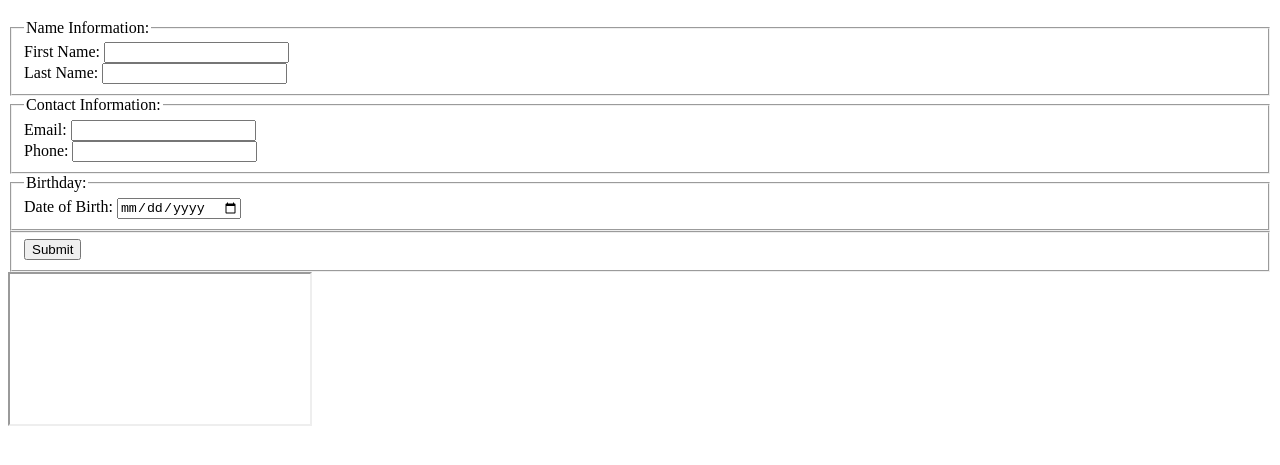
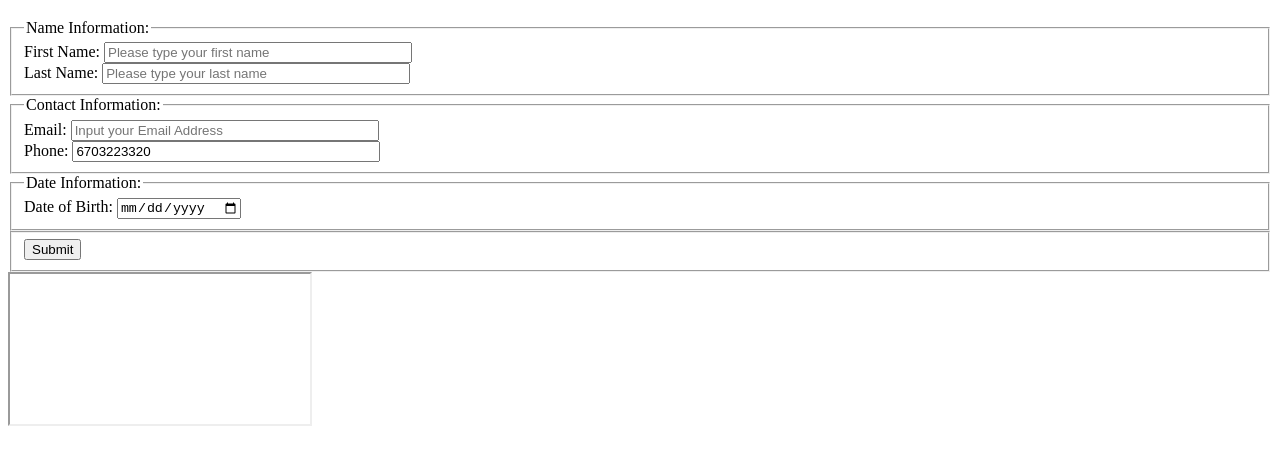
Before and after one commit to AnchelChoy/first-web-form, a plain HTML site: page firstWebForm.html in a window 1280 px wide. Shown: the part 61-526 px from the top of the page. Drawn offline with Linux system fonts and the light colour scheme.

Commit message:
updated the local web form again

```diff
--- a/firstWebForm.html
+++ b/firstWebForm.html
@@ -4,6 +4,14 @@
     <meta charset="UTF-8">
     <meta name="viewport" content="width=device-width, initial-scale=1.0">
     <title>First Web Form</title>
+<style>
+.name-info {
+    width: 300px;
+}
+.contact-info {
+    width: 300px;
+}
+</style>
 </head>
 <body>
     <h1>My First Web Form</h1>
@@ -11,24 +19,24 @@
         <fieldset>
             <legend>Name Information:</legend>
             <label for="firstName">First Name:</label>
-            <input type="text" id="firstName" name="firstName"><br>
+            <input type="text" class="name-info" tabindex="0" required id="firstName" placeholder="Please type your first name" name="firstName"><br>
             <label for="lastName">Last Name:</label>
-            <input type="text" id="lastName" name="lastName">
+            <input type="text" class="name-info" tabindex="1" required id="lastName" placeholder="Please type your last name"  name="lastName">
         </fieldset>
         <fieldset>
             <legend>Contact Information:</legend>
             <label for="email">Email:</label>
-            <input type="email" id="email" name="email"><br>
+            <input type="email" class="contact-info" tabindex="2" title="Input Your Email Address" id="email" placeholder="Input your Email Address" name="email"><br>
             <label for="telephone">Phone:</label>
-            <input type="tel" id="telephone" name="telephone">
+            <input type="tel" class="contact-info" tabindex="3" Value="6703223320" id="telephone" placeholder="Input a good mobile number" name="telephone">
         </fieldset>
         <fieldset>
-            <legend>Birthday:</legend>
+            <legend>Date Information:</legend>
             <label for="dob">Date of Birth:</label>
-            <input type="date" id="dob" name="dob">
+            <input type="date" tabindex="4" id="dob" required name="dob"><br>
         </fieldset>
         <fieldset>
-            <input type="submit">
+            <input tabindex="5" type="submit">
         </fieldset>
     </form>
     <iframe name="cgi-results" id="cgi-results"/>
```
